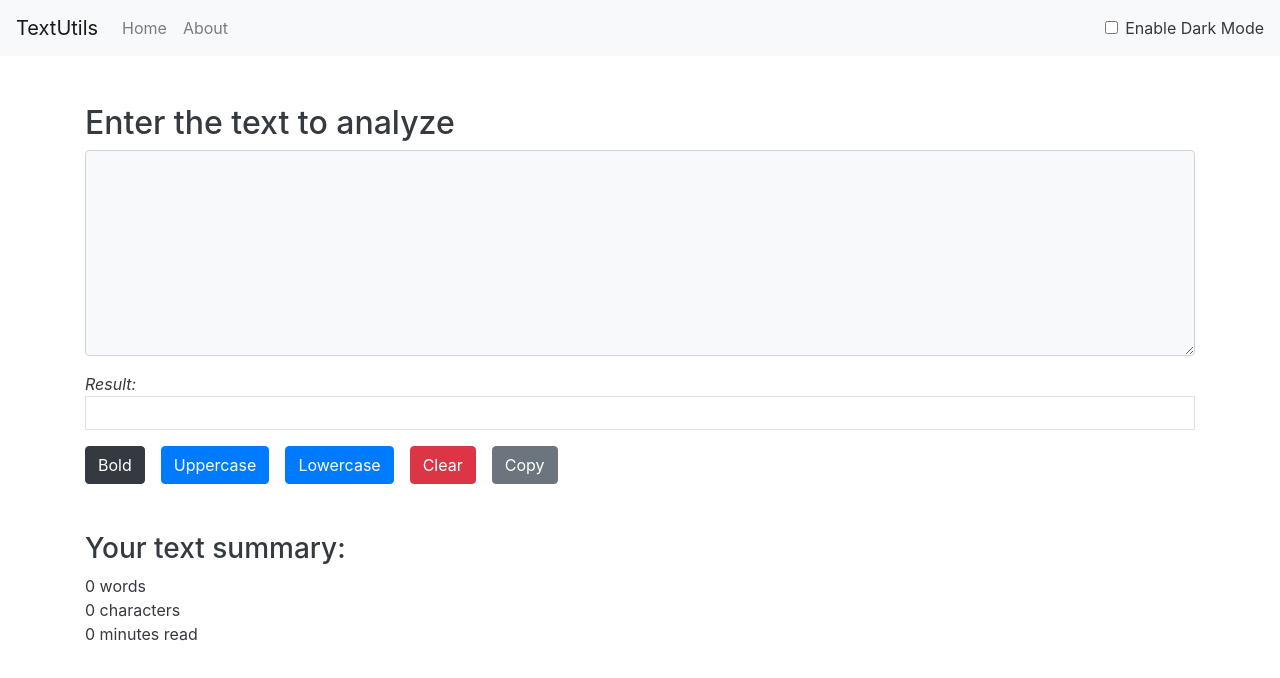
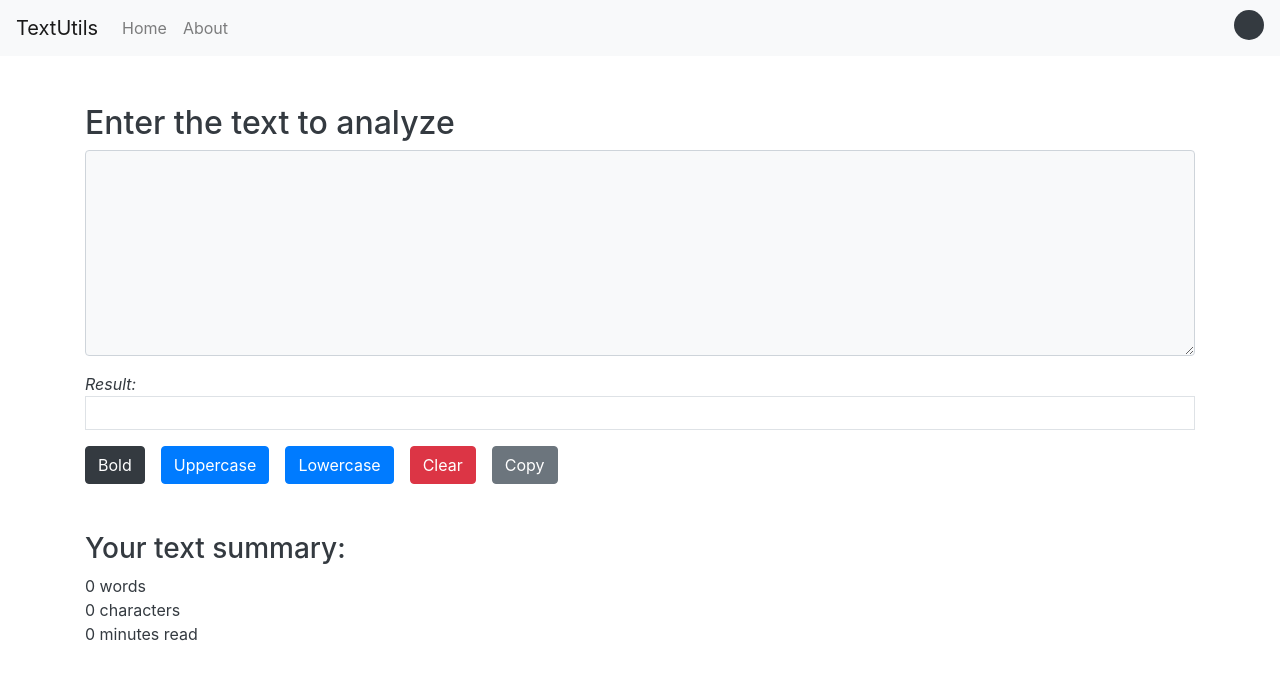
Before and after one commit to diwash007/Text-Utilities, a React (Create React App) app: page / in a window 1280 px wide. Shown: the top 678 px of the page. Built offline with nearby package versions, Linux system fonts and the light colour scheme.

Commit message:
change darkmode button

```diff
--- a/src/components/Navbar.js
+++ b/src/components/Navbar.js
@@ -20,8 +20,7 @@ export default function Navbar(props) {
         </div>
 
         <div className={`float-end form-check form-switch text-${props.mode==='light'?'dark':'light'}`}>
-        <input className="form-check-input" type="checkbox" id="flexSwitchCheckDefault" onClick={props.toggleMode}/>
-        <label className="form-check-label" htmlFor="flexSwitchCheckDefault">Enable Dark Mode</label>
+        <div className={`rounded-circle bg-${props.mode==='light'?'dark':'light'} color-dot`} onClick={props.toggleMode}></div>
         </div>
         </nav>
     )
--- a/src/index.css
+++ b/src/index.css
@@ -11,3 +11,10 @@ code {
   font-family: source-code-pro, Menlo, Monaco, Consolas, 'Courier New',
     monospace;
 }
+
+.color-dot {
+  width: 30px;
+  height: 30px;
+  display: inline-block;
+  cursor: pointer;
+}
```
Also changed, not shown: src/App.js (+16 -1 lines).
